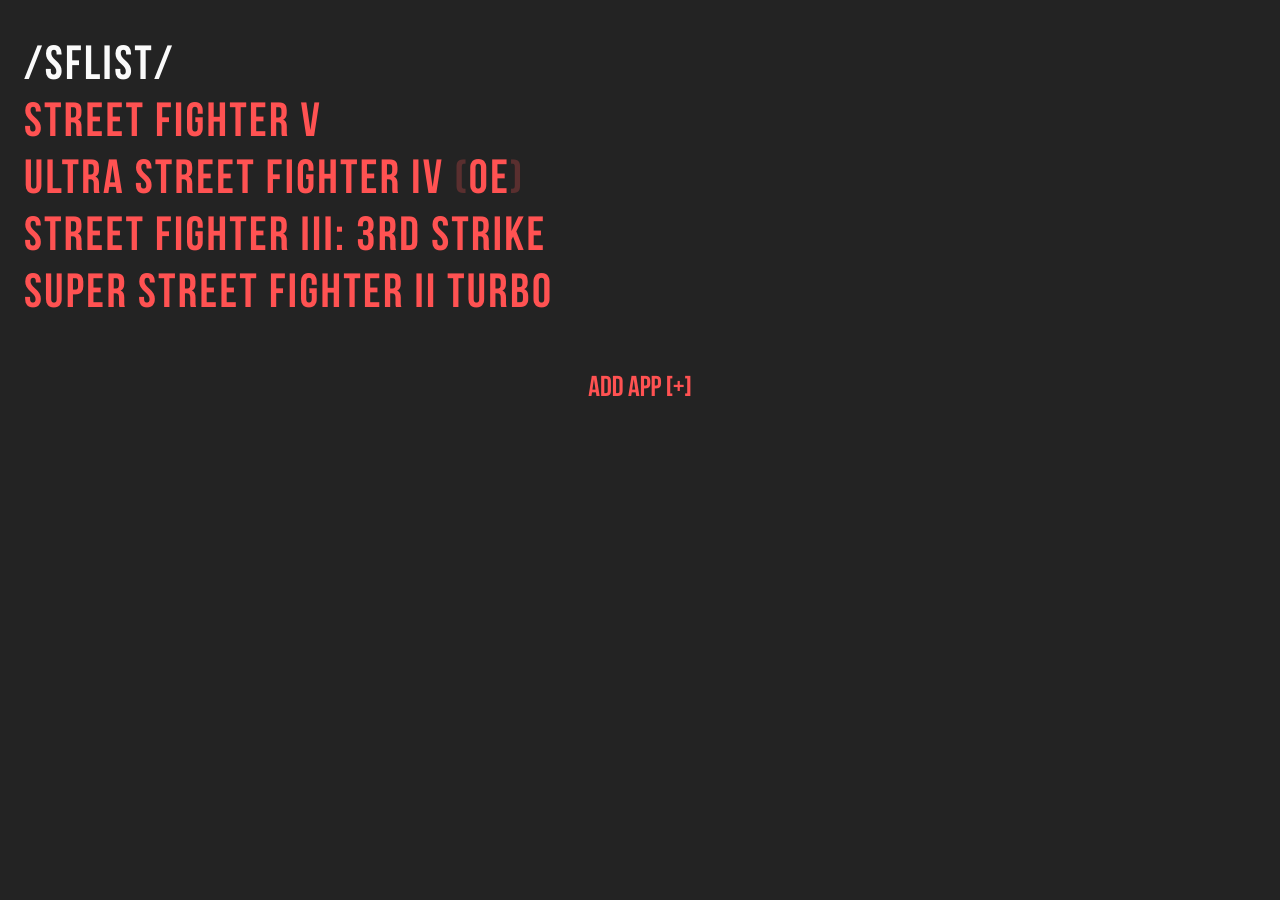
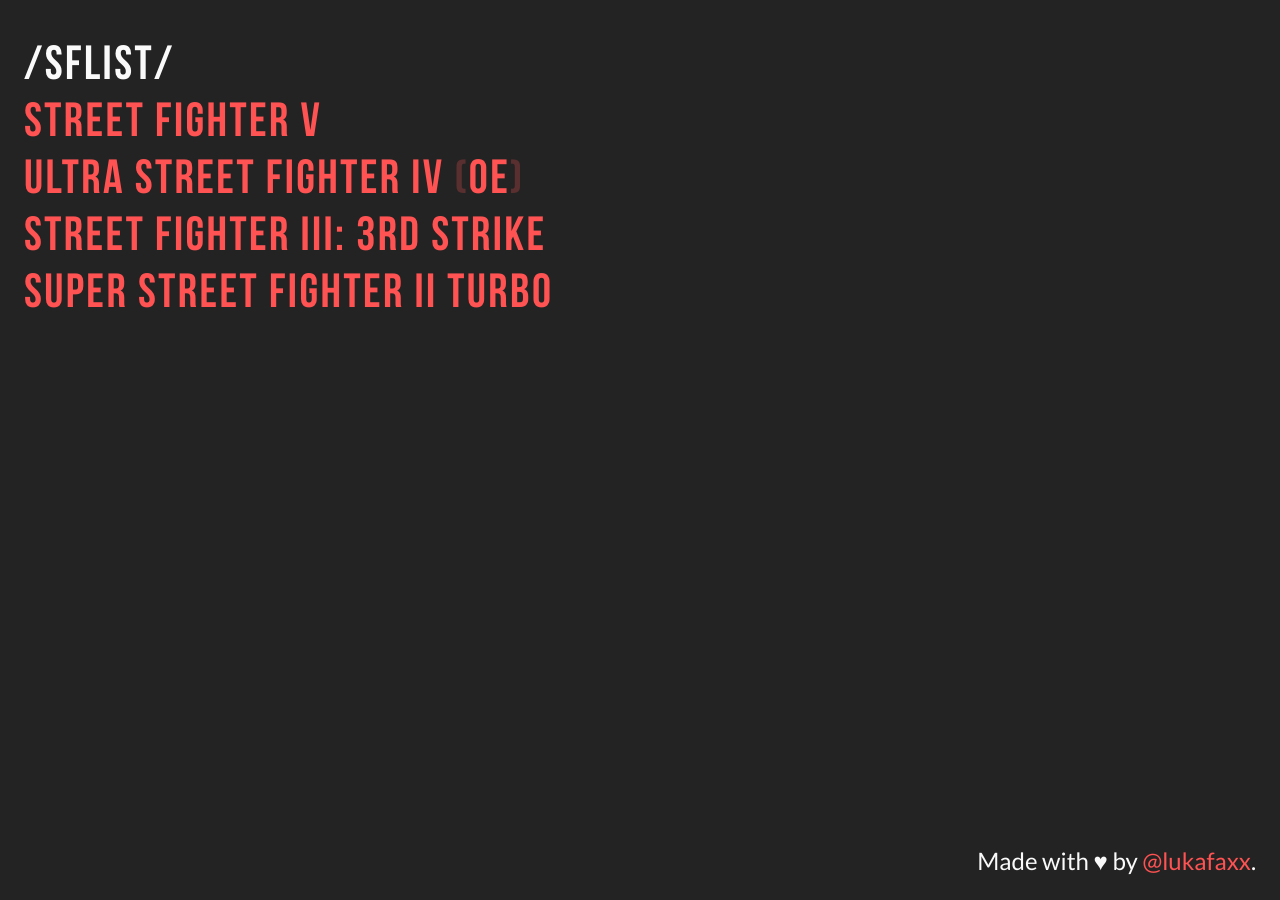
Before and after one commit to lukafaxx/sflist, a Jekyll site: the page built from index.html, in a window 1280 px wide. Built offline with Jekyll 4.4.1, drawn with Linux system fonts in a browser that asks for light colours; nearby versions of some CDN libraries.

Commit message:
enhance design

```diff
--- a/_layouts/default.html
+++ b/_layouts/default.html
@@ -6,9 +6,7 @@
   <meta charset="utf-8">
   <meta name="robots" content="index,follow">
   <meta name="revisit-after" content="1 days">
-  <meta name="viewport" content="initial-scale=1">
-  <meta name="HandheldFriendly" content="True">
-  <meta name="MobileOptimized" content="320">
+  <meta name="viewport" content="width=device-width, initial-scale=1">
   <meta http-equiv="X-UA-Compatible" content="IE=edge,chrome=1">
   <meta http-equiv="cleartype" content="on">
 
@@ -61,11 +59,8 @@
 
   {{ content }}
 
-  <br />
-
   <script src="https://ajax.googleapis.com/ajax/libs/jquery/1.11.1/jquery.min.js"></script>
   <script src="{{ site.baseurl }}/import/jquery.replaceInput.js"></script>
-  <script src="{{ site.baseurl }}/import/global.js"></script>
 
 </body>
 </html>
--- a/_layouts/page.html
+++ b/_layouts/page.html
@@ -3,4 +3,7 @@
 ---
 
 <div class="home"><a href="{{ site.baseurl }}/">{{ site.baseurl }}/</a></div>
+
+<div class="main-content">
 {{ content }}
+</div>
--- a/import/global.js
+++ /dev/null
@@ -1,15 +0,0 @@
-  $(document).ready(function() {
-
-    // ----- Toggle App Info
-    $('#toggle-app').on('click', function(){
-      $('#app-content').slideToggle('slow');
-      var el = $(this);
-      if (el.text() == el.data("text-swap")) {
-        el.text(el.data("text-original"));
-      } else {
-        el.data("text-original", el.text());
-        el.text(el.data("text-swap"));
-      }
-    });
-
-  });
--- a/import/main.scss
+++ b/import/main.scss
@@ -37,10 +37,19 @@
     overflow-x:       hidden;
 }
 
-@media (max-width: 680px) {
-    html, body {
-        font-size: 7.5vw;
-    }
+@media
+    (max-width: 640px) {
+        html, body {
+            font-size: 7.5vw;
+        }
+}
+
+@media
+    (-webkit-min-device-pixel-ratio: 2)
+    and (orientation: landscape) {
+        html, body {
+            font-size: 5vw;
+        }
 }
 
 a,
@@ -67,6 +76,7 @@
 
 /* -------------------- Content */
 .main-content {
+    margin-bottom: .5rem;
 }
 
 .item {
@@ -96,14 +106,6 @@
     font-size:      .75rem;
     letter-spacing: 0.025rem;
     margin:         0 .25rem;
-}
-
-.warning {
-    font-family:    $secondary-font;
-    font-size:      .4rem;
-    letter-spacing: 0;
-    margin:         .5rem;
-    text-align:     left;
 }
 
 .chara_title {
@@ -209,35 +211,16 @@
 
 /* -------------------- Footer */
 .main-footer {
-    margin: 1rem .5rem .5rem .5rem;
-}
-
-.footer-content {
-    display:        none;
     font-family:    $secondary-font;
     font-size:      .5rem;
     letter-spacing: 0;
-    margin-bottom:  1rem;
-    text-align:     left;
 }
 
-.footer-nav {
-    text-align: center;
-    font-size:  .6rem;
-}
-
-.button-toggle {
-    background-color: $bg-color;
-    border:           none;
-    color:            $secondary-color;
-    cursor:           pointer;
-    font-family:      $primary-font;
-    font-size:        .6rem;
-    outline:          none;
-}
-
-.button-toggle:hover {
-    color: $primary-color;
+.footer-bottom-right {
+    bottom:   0;
+    margin:   0 .5rem .5rem .5rem;
+    position: fixed;
+    right:    0;
 }
 
 /* -------------------- Replace Input */
--- a/index.html
+++ b/index.html
@@ -26,16 +26,8 @@
 
 <div class="main-footer">
 
-    <div id="app-content" class="footer-content">
-    This is a web app. You can add it to your mobile device home screen and it will act like a native application would. It requires no permission and will always stay up-to-date. Great!<br /><br />
-    Original URL: <a href="http://lukafaxx.github.io/sflist/">lukafaxx.github.io/sflist/</a><br /><br />
-    Say hello <a href="https://twitter.com/lukafaxx">@lukafaxx</a>.
-    </div>
-
-  <div class="footer-nav">
-
-    <button id="toggle-app" class="button-toggle" data-text-swap="reduce [-]">add app [+]</button>
-
-  </div>
+<div class="footer-bottom-right">
+    Made with &#9829; by <a href="https://twitter.com/lukafaxx">@lukafaxx</a>.
+</div>
 
 </div>
```
Also changed, not shown: _layouts/game.html (+0 -7 lines).
